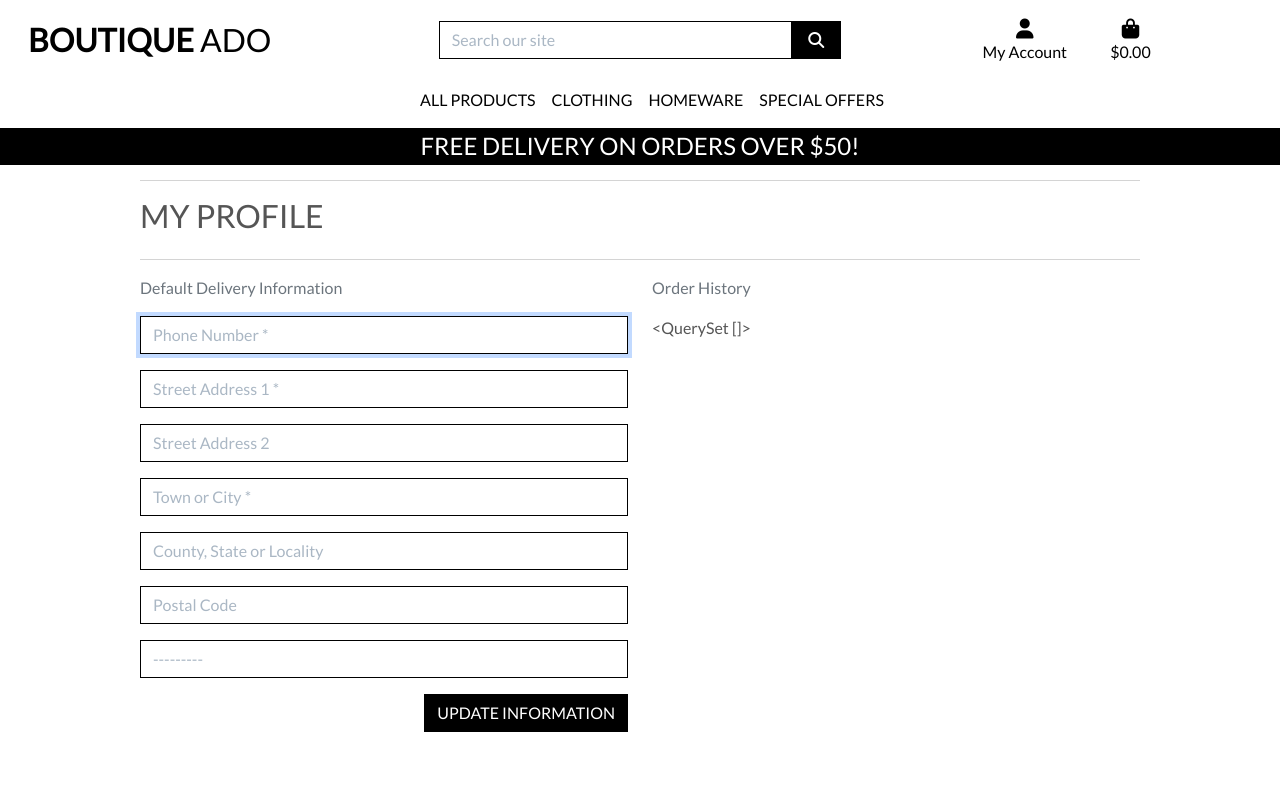
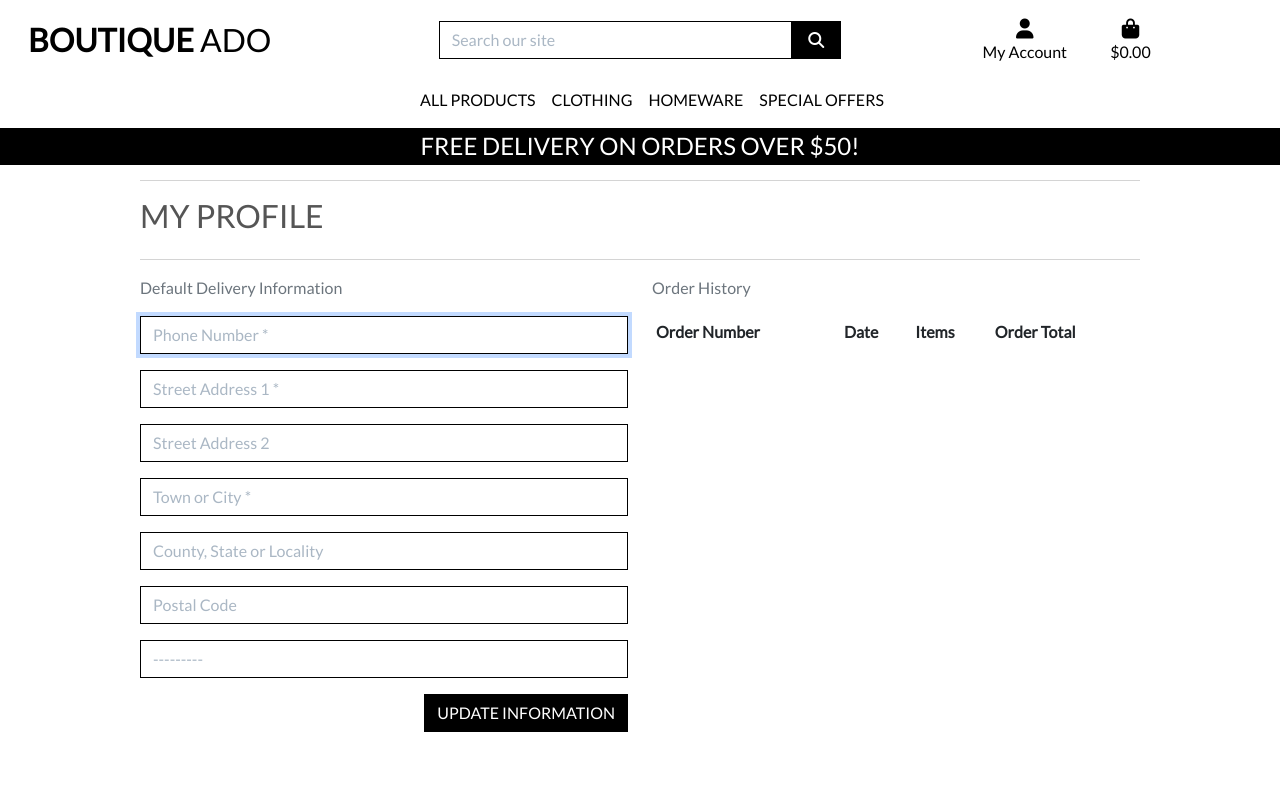
Before and after one commit to EwanColquhoun/boutique_ado_v1, a Django app: page /profile/ in a window 1280 px wide. Run offline with Django 3.2, Linux system fonts and the light colour scheme; a user stored in the database is signed in; data comes from the database, SQL or seed files in the repository; both versions use the stored data as it was after the commit; lists and menus that the app fills with data are empty; some libraries are stand-ins or nearby versions.

Commit message:
Profiles part 4 added order history and updated checkout.

```diff
--- a/checkout/admin.py
+++ b/checkout/admin.py
@@ -14,7 +14,7 @@
                        'delivery_cost', 'order_total',
                        'grand_total', 'original_bag', 'stripe_pid')
 
-    fields = ('order_number', 'date', 'full_name',
+    fields = ('order_number', 'user_profile', 'date', 'full_name',
               'email', 'phone_number', 'country',
               'postcode', 'town_or_city', 'street_address1',
               'street_address2', 'county', 'delivery_cost',
--- a/profiles/static/profiles/css/profile.css
+++ b/profiles/static/profiles/css/profile.css
@@ -1,3 +1,8 @@
+.order_history {
+    max-height: 416px;
+    overflow-y: auto;
+}
+
 #profile-update-form .form-control {
     color: black;
 }
--- a/profiles/templates/profiles/profile.html
+++ b/profiles/templates/profiles/profile.html
@@ -34,7 +34,43 @@
             </div>
             <div class="col-12 col-lg-6">
                 <p class="text-muted">Order History</p>
-                {{ orders }}
+                <div class="order-history table-responsive">
+                    <table class="table table-sm table-borderless">
+                        <thead>
+                            <tr>
+                                <th>Order Number</th>
+                                <th>Date</th>
+                                <th>Items</th>
+                                <th>Order Total</th>
+                            </tr>
+                        </thead>
+                        <tbody>
+                            {% for order in orders %}
+                                <tr>
+                                    <td>
+                                        <a href="{% url 'order_history' order.order_number %}"
+                                        title="{{ order.order_number }}">
+                                            {{ order.order_number|truncatechars:6 }}
+                                        </a>
+                                    </td>
+                                    <td>{{ order.date }}</td>
+                                    <td>
+                                        <ul class="list-unstyled">
+                                            {% for item in order.lineitems.all %}
+                                                <li class="small">
+                                                    {% if item.product.has_sizes %}
+                                                        Size {{ item.product.size|upper }}
+                                                    {% endif %}{{ item.product.name }} x{{ item.quantity }}
+                                                </li>
+                                            {% endfor %}
+                                        </ul>
+                                    </td>
+                                    <td>${{ order.grand_total }}</td>
+                                </tr>
+                            {% endfor %}
+                        </tbody>
+                    </table>
+                </div>
             </div>
         </div>
 
--- a/profiles/urls.py
+++ b/profiles/urls.py
@@ -4,4 +4,5 @@
 
 urlpatterns = [
     path('', views.profile, name='profile'),
+    path('order_history/<order_number>', views.order_history, name='order_history'),
 ]
--- a/profiles/views.py
+++ b/profiles/views.py
@@ -3,6 +3,8 @@
 
 from .models import UserProfile
 from .forms import UserProfileForm
+
+from checkout.models import Order
 
 
 def profile(request):
@@ -27,3 +29,19 @@
     }
 
     return render(request, template, context)
+
+def order_history(request, order_number):
+    order = get_object_or_404(Order, order_number=order_number)
+
+    messages.info(request, (
+    f'This is a past confirmation for order number {order_number}'
+    'A confirmation email was sent on the order date.'
+    ))
+
+    template = 'checkout/checkout_success.html'
+    context = {
+        'order': order,
+        'from_profile': True,
+    }
+
+    return render(request, template, context)
```
Also changed, not shown: checkout/templates/checkout/checkout_success.html (+9 -0 lines), checkout/views.py (+47 -5 lines), db.sqlite3.
